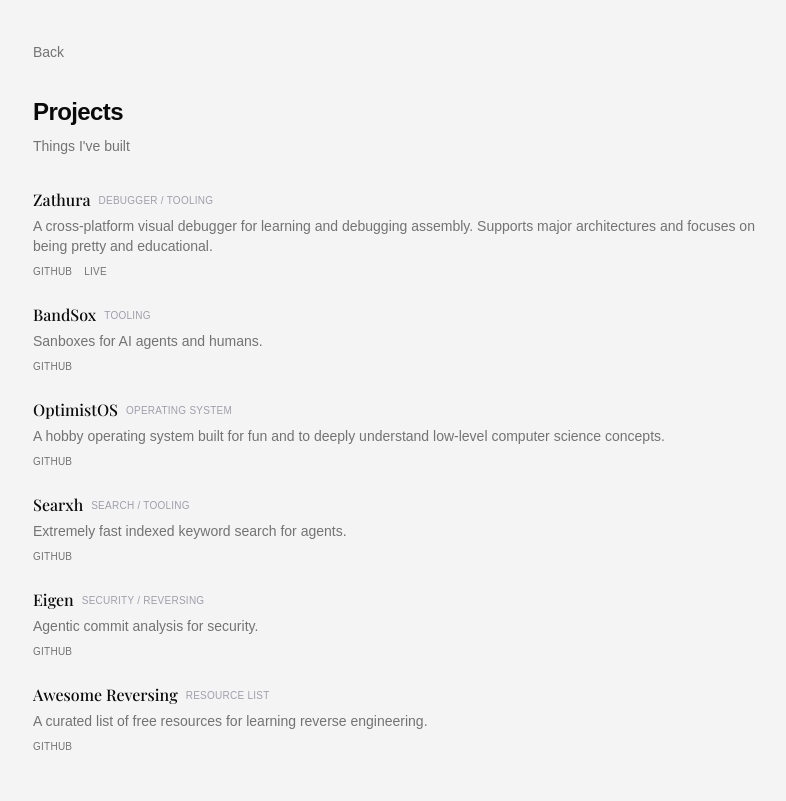
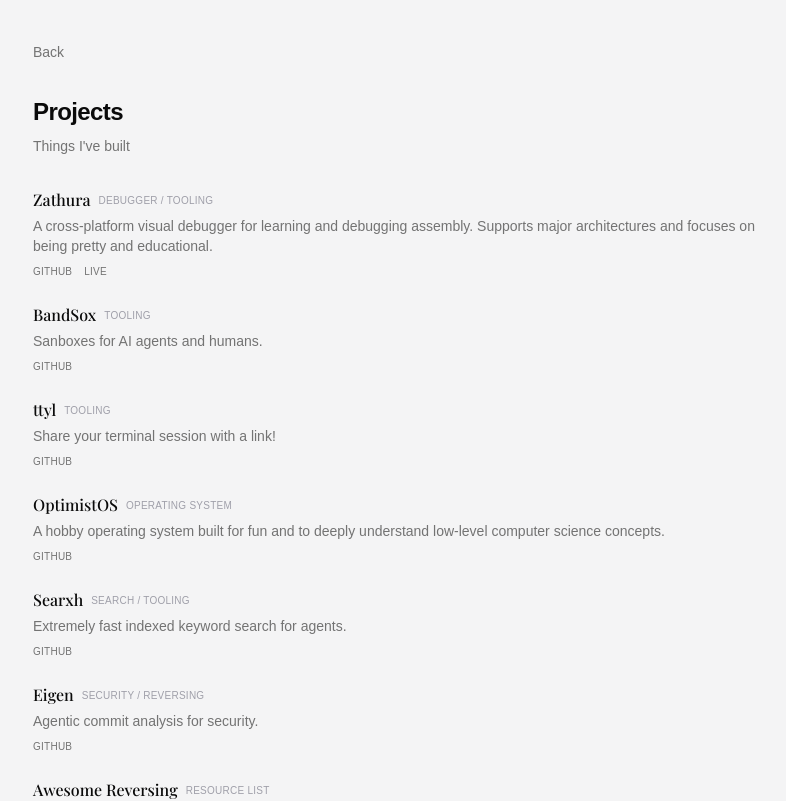
Before and after one commit to HACKE-RC/rcx86-cf, a Next.js app: page /projects in a window 1280 px wide. Shown: the top 801 px of the page, without its empty margins (239-1025 px from the left). Built offline with nearby package versions, Linux system fonts and the light colour scheme; a web font is replaced by a local one.

Commit message:
Add ttyl to projects

```diff
--- a/src/data/projects.ts
+++ b/src/data/projects.ts
@@ -20,6 +20,12 @@ export const projects: ProjectItem[] = [
     description: "Sanboxes for AI agents and humans.",
     category: "Tooling",
     git: "https://github.com/hacke-rc/bandsox",
+  },
+  {
+    name: "ttyl",
+    description: "Share your terminal session with a link!",
+    category: "Tooling",
+    git: "https://github.com/HACKE-RC/ttyl",
   },
   {
     name: "OptimistOS",
```
